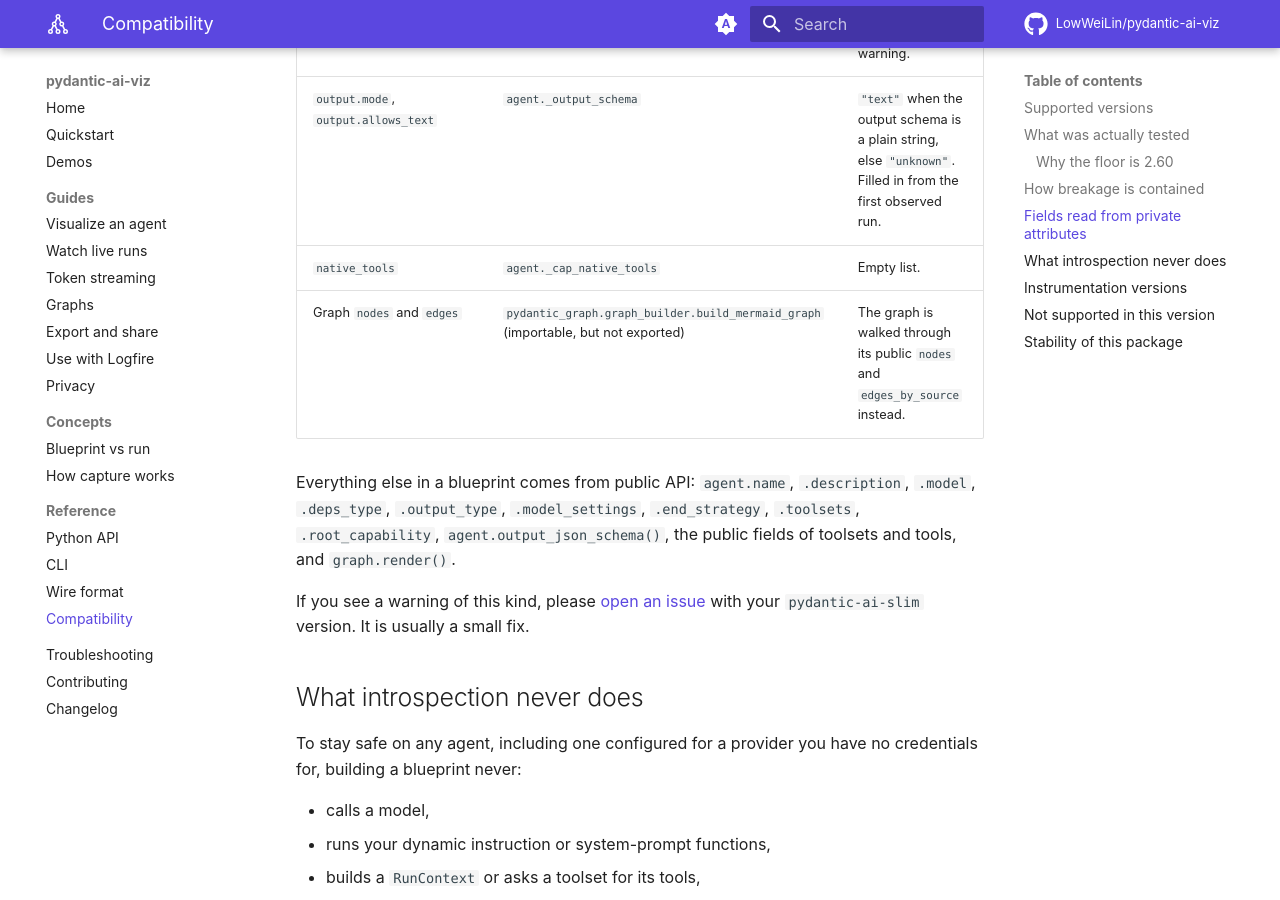
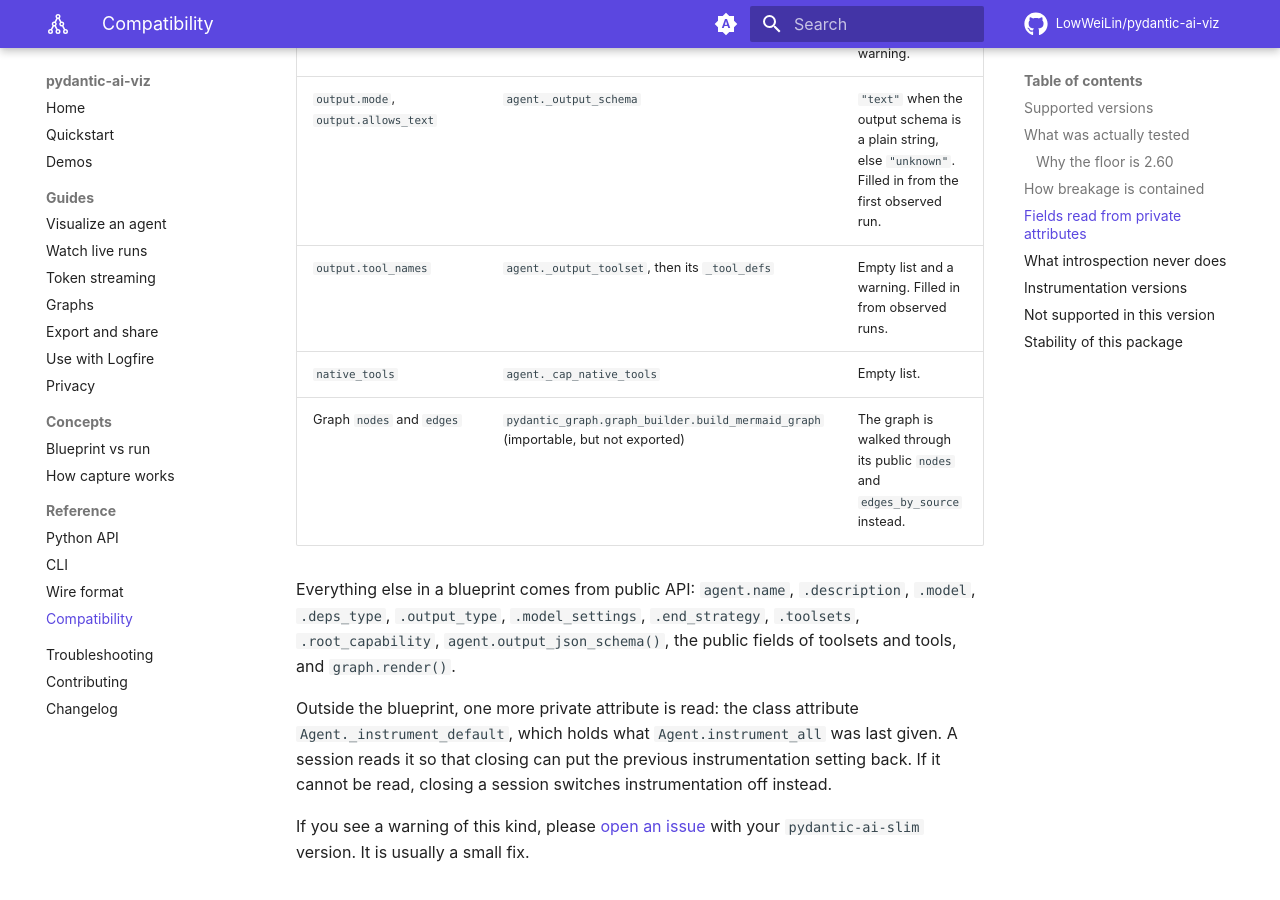
Before and after one commit to LowWeiLin/pydantic-ai-viz, an MkDocs documentation site: the page built from docs/reference/compatibility.md, in a window 1280 px wide and 900 px high, scrolled down 3766 px. Built offline with MkDocs 1.6.1 and Material for MkDocs 9.7.7, drawn with Linux system fonts in a browser that asks for light colours; comment, search, counter and statistics services are not loaded.

Commit message:
docs: list every private attribute that is read
The table of private Pydantic AI attributes left out two that the code
reads: the output toolset and its tool definitions, which fill
output.tool_names, and the class attribute Agent._instrument_default,
which a session reads to restore the previous instrumentation on close.
The sentence after the table claimed everything else was public API.

Co-Authored-By: Claude Fable 5.2 <noreply@anthropic.com>

```diff
--- a/docs/reference/compatibility.md
+++ b/docs/reference/compatibility.md
@@ -84,10 +84,13 @@ So the failure mode of a Pydantic AI upgrade is a less detailed blueprint with a
 | `settings.tool_retries`, `settings.output_retries` | `agent._max_tool_retries`, `agent._max_output_retries` | `null` and a warning. |
 | `settings.tool_timeout` | `agent._tool_timeout` | `null` and a warning. |
 | `output.mode`, `output.allows_text` | `agent._output_schema` | `"text"` when the output schema is a plain string, else `"unknown"`. Filled in from the first observed run. |
+| `output.tool_names` | `agent._output_toolset`, then its `_tool_defs` | Empty list and a warning. Filled in from observed runs. |
 | `native_tools` | `agent._cap_native_tools` | Empty list. |
 | Graph `nodes` and `edges` | `pydantic_graph.graph_builder.build_mermaid_graph` (importable, but not exported) | The graph is walked through its public `nodes` and `edges_by_source` instead. |
 
 Everything else in a blueprint comes from public API: `agent.name`, `.description`, `.model`, `.deps_type`, `.output_type`, `.model_settings`, `.end_strategy`, `.toolsets`, `.root_capability`, `agent.output_json_schema()`, the public fields of toolsets and tools, and `graph.render()`.
+
+Outside the blueprint, one more private attribute is read: the class attribute `Agent._instrument_default`, which holds what `Agent.instrument_all` was last given. A session reads it so that closing can put the previous instrumentation setting back. If it cannot be read, closing a session switches instrumentation off instead.
 
 If you see a warning of this kind, please [open an issue](https://github.com/LowWeiLin/pydantic-ai-viz/issues) with your `pydantic-ai-slim` version. It is usually a small fix.
 
```
